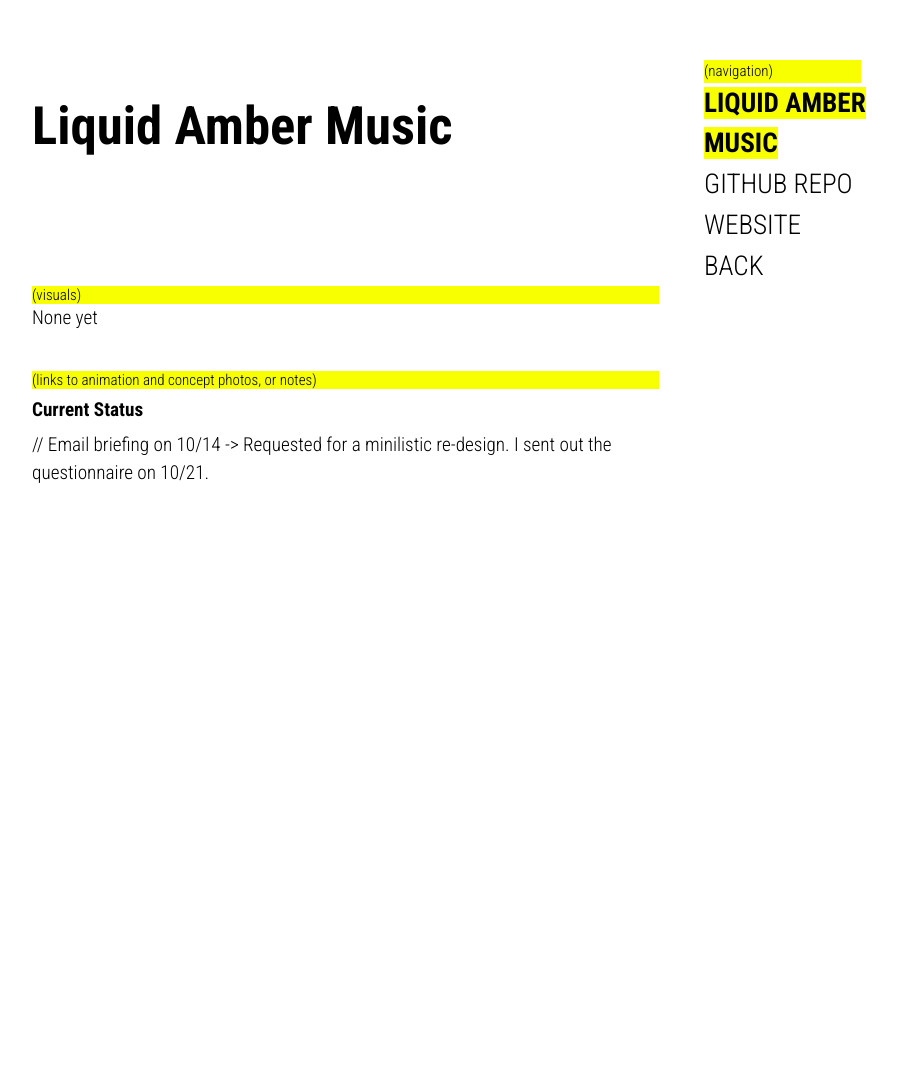
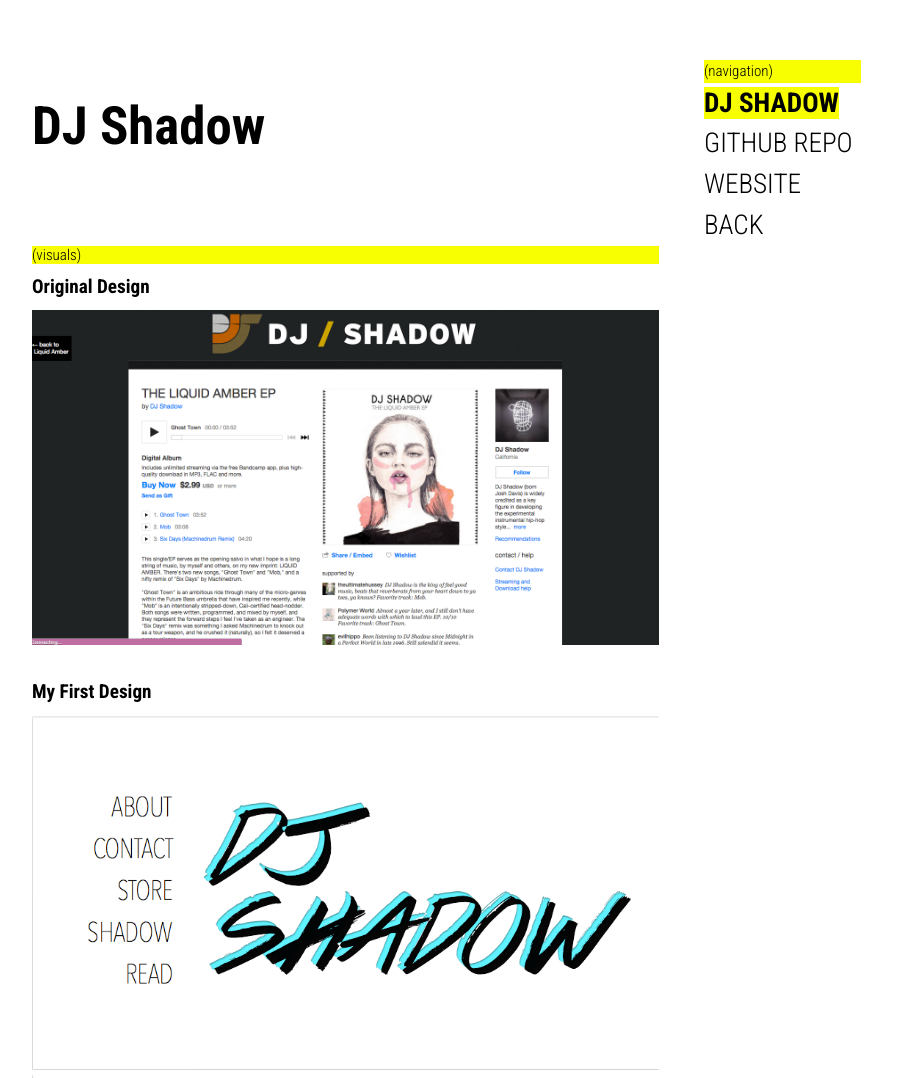
Before and after one commit to ysolorzano/Second-Website, a plain HTML site: page sites/djshadow.html in a window 1280 px wide. Shown: the part 132-1210 px from the top of the page, without its empty margins (160-1057 px from the left). Before the commit the page ends 812 px from the top, so only its background shows below. Drawn offline with Linux system fonts and the light colour scheme; files that its build step writes are made by us from their sources.

Commit message:
Update DJ Shadow Site

```diff
--- a/sites/liquidamber.html
+++ b/sites/djshadow.html
@@ -12,11 +12,11 @@
   </head>
   <body>
     <header>
-      <h2>Liquid Amber Music</h2>
+      <h2>DJ Shadow</h2>
       <nav>
         <ul>
           <div class="note">(navigation)</div>
-          <li><a href="#.html" class="selected">Liquid Amber Music</a></li>
+          <li><a href="#.html" class="selected">DJ Shadow</a></li>
           <li><a href="">Github Repo</a></li>
           <li><a href="http://www.liquidambermusic.com">Website</a></li>
           <li><a href="../proj.html">Back</a></li>
@@ -26,7 +26,16 @@
 
     <div class="wrapper">
       <div class="note clearfix">(visuals)</div>
-      <p>None yet</p>
+      <p class="highlight">Original Design</p>
+      <a href="../ss/djoriginal.png"><img class="ss" src="../ss/djoriginal.png"></a>
+      <br><br>
+
+      <p class="highlight">My First Design</p>
+      <a href="../ss/djyves.png"><img class="ss" src="../ss/djyves.png"></a><br>
+      <a href="../ss/djyves1.png"><img class="ss" src="../ss/djyves1.png"></a><br>
+      <a href="../ss/djyves2.png"><img class="ss" src="../ss/djyves2.png"></a><br>
+      <a href="../ss/djyves3.png"><img class="ss" src="../ss/djyves3.png"></a>
+      <br><br>
 
       <br><br>
       <div class="note">(links to animation and concept photos, or notes)</div>
```
Also changed, not shown: proj.html (+3 -3 lines), ss/djoriginal.png (added), ss/djyves.png (added), ss/djyves1.png (added), ss/djyves2.png (added), ss/djyves4.png (added).
